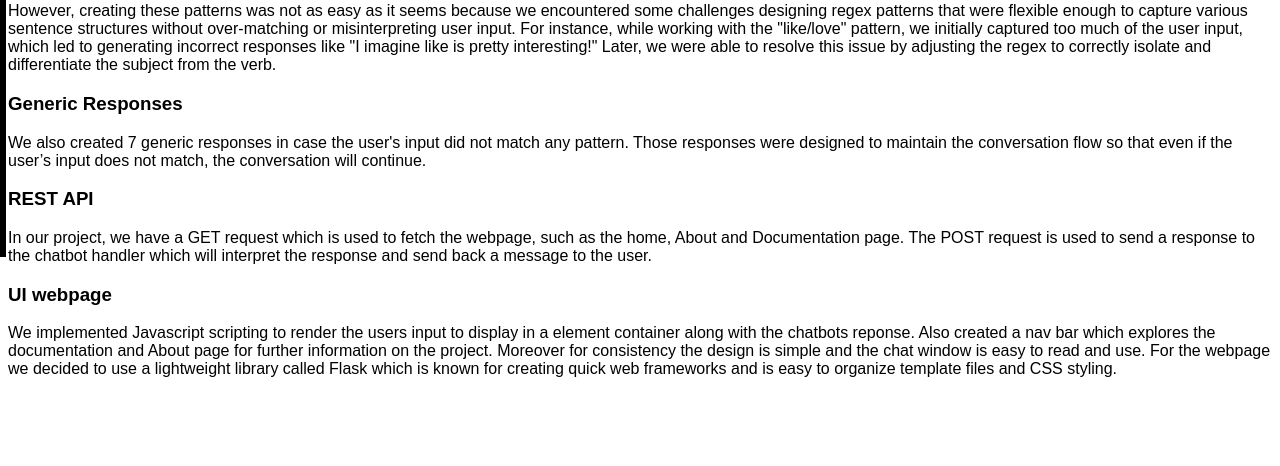
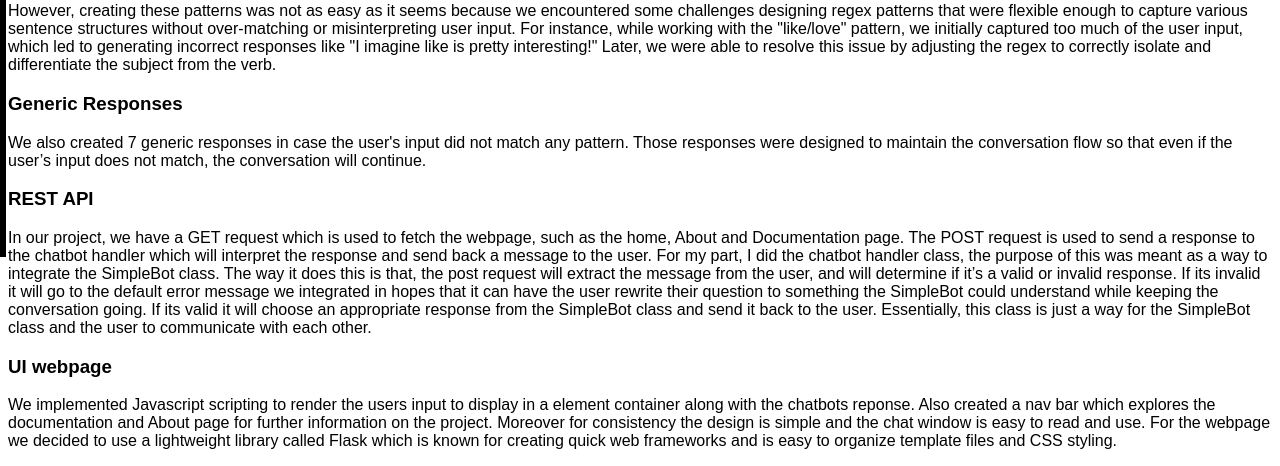
Before and after one commit to Schafferchris/CS343, a Flask app: page /about in a window 1280 px wide. Shown: the part 609-1075 px from the top of the page. Before the commit the page ends 986 px from the top, so only its background shows below. Run offline with Flask 3, Linux system fonts and the light colour scheme.

```diff
--- a/Chatbot_project/app.py
+++ b/Chatbot_project/app.py
@@ -5,6 +5,8 @@ import random
 app = Flask(__name__)
 
 class SimpleBot:
+    # defined 15 regular expressions using regex to capture specific user input patterns.
+    # For each regex, we paired a corresponding response, some of which were dynamic (inserting user-provided text into the response).
     def __init__(self):
         self.pattern_responses = [
             (r"hi|hello|hey there|good (morning|afternoon|evening)", "Hello! How can I assist you today?"),
@@ -34,11 +36,11 @@ class SimpleBot:
             "That's an interesting question! I'm not sure how to answer."
             "Please ask again, I do not understand."
         ]
-
+        # Error handling message for when user types in ints instead of strings
         self.value_error = [
             "Please enter in words not random numbers..."
         ]
-
+        # Function to match responses to appropriate matches and error handling
     def respond(self, message):
         if any(char.isdigit() for char in message):
             return self.value_error
@@ -52,27 +54,36 @@ class SimpleBot:
                     return response
         return random.choice(self.generic_responses)
 
-start_bot = SimpleBot()
+#Intializes the Chatbothandler class to be responsible for handling API requests and user responses.
 
-@app.route('/')
-@app.route('/home', methods=['GET'])
-def index():
-    return render_template('index.html')
+class ChatbotHandler():
+    def __init__(self):
+        self.bot = SimpleBot()
 
-@app.errorhandler(404)
-def page_not_found(error):
-    render_template('404.html'), 404
+# Handle GET requests and serve an HTML interface.
+    @app.route('/')
+    @app.route('/home', methods=['GET'])
+    def index():
+        return render_template('index.html')
 
-@app.route('/get_response', methods=['POST'])
-def get_response():
-    user_message = request.json['message']
-    bot_response = start_bot.respond(user_message)
+        #@app.errorhandler(404)
+        #def page_not_found(error):
+        #    render_template('404.html'), 404
 
-    return jsonify({'response': bot_response})
+#Handle POST requests for user input and generate bot responses.
 
-@app.route('/about')
-def about():
-    return render_template('about.html')
+    @app.route('/get_response', methods=['POST'])
+    def get_response():
+        user_message = request.json['message']
+        bot_response = ChatbotHandler().bot.respond(user_message)
 
+        return jsonify({'response': bot_response})
+
+    @app.route('/about')
+    def about():
+        return render_template('about.html')
+
+
+#starts flask app
 if __name__ == '__main__':
     app.run(debug=False)
--- a/Chatbot_project/templates/about.html
+++ b/Chatbot_project/templates/about.html
@@ -47,7 +47,7 @@
     <p>We also created 7 generic responses in case the user's input did not match any pattern. Those responses were designed to maintain the conversation flow so that even if the user’s input does not match, the conversation will continue.</p>
 
     <h3>REST API</h3>
-    <p>In our project, we have a GET request which is used to fetch the webpage, such as the home, About and Documentation page. The POST request is used to send a response to the chatbot handler which will interpret the response and send back a message to the user.
+    <p>In our project, we have a GET request which is used to fetch the webpage, such as the home, About and Documentation page. The POST request is used to send a response to the chatbot handler which will interpret the response and send back a message to the user. For my part, I did the chatbot handler class, the purpose of this was meant as a way to integrate the SimpleBot class. The way it does this is that, the post request will extract the message from the user, and will determine if it’s a valid or invalid response. If its invalid it will go to the default error message we integrated in hopes that it can have the user rewrite their question to something the SimpleBot could understand while keeping the conversation going. If its valid it will choose an appropriate response from the SimpleBot class and send it back to the user. Essentially, this class is just a way for the SimpleBot class and the user to communicate with each other.</p>
 
     <h3>UI webpage</h3>
     We implemented Javascript scripting to render the users input to display in a element container along with the chatbots reponse. Also created a nav bar which explores the documentation and About page for further information on the project. Moreover for consistency the design is simple and the chat window is easy to read and use. For the webpage we decided to use a lightweight library called Flask which is known for creating quick web frameworks and is easy to organize template files and CSS styling.</p>
```
Also changed, not shown: 1 other file.
